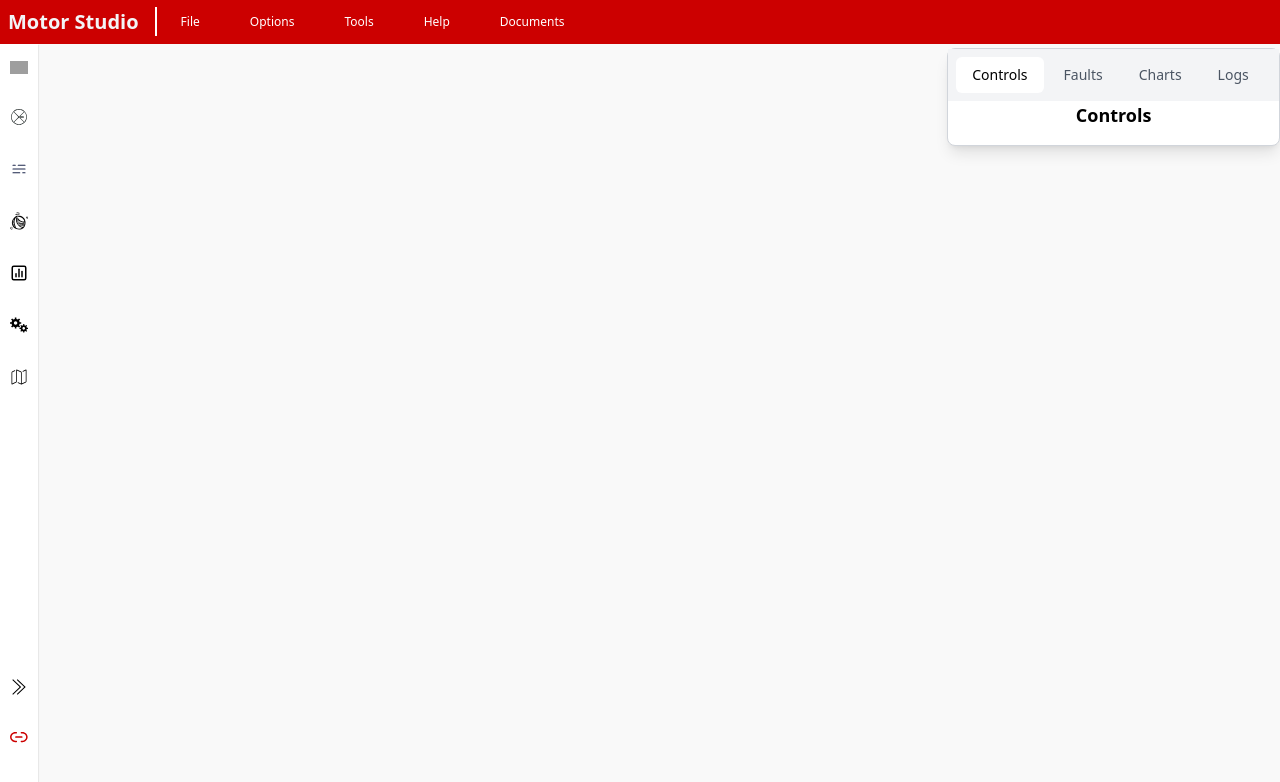
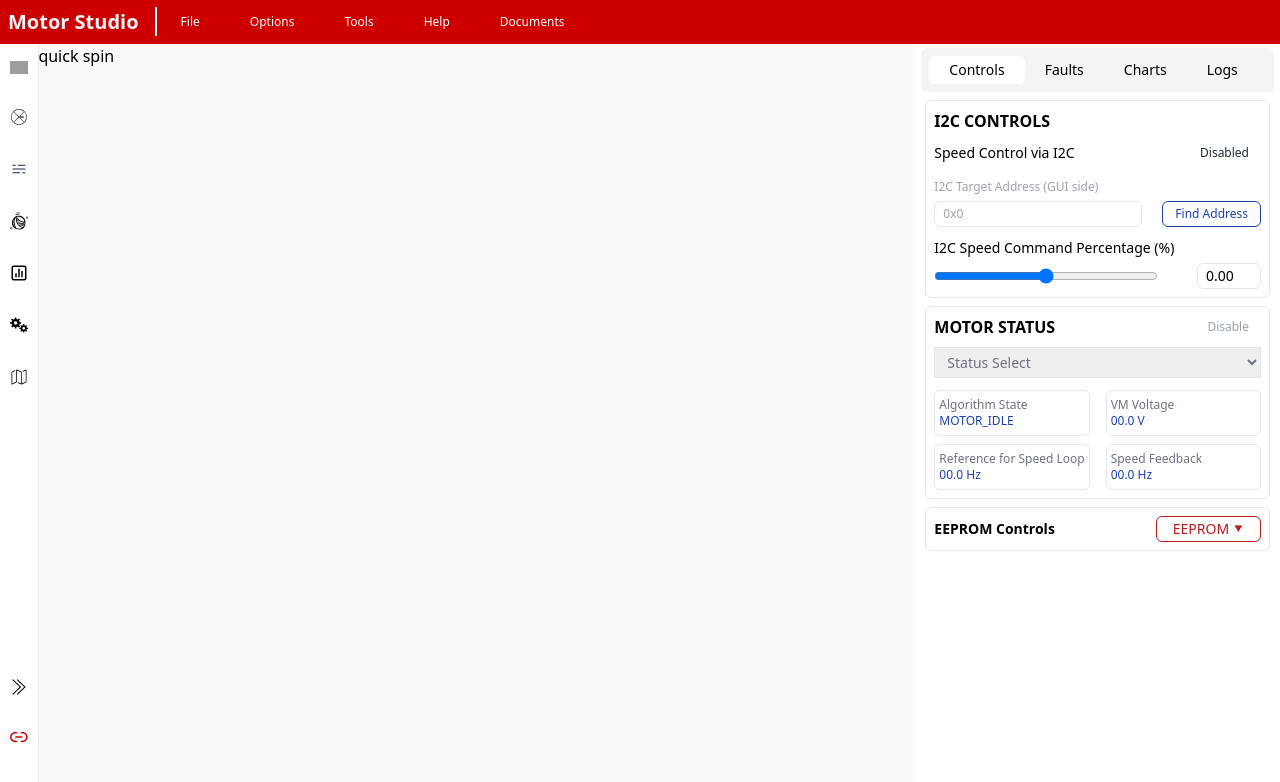
Before and after one commit to Vigneshkumar-05/project, a React (Vite) app: page /#/quickspin in a window 1280 px wide. Shown: the top 782 px of the page. Built offline with nearby package versions, Linux system fonts and the light colour scheme; grey boxes are pictures that could not be loaded.

Commit message:
Structure updated

```diff
--- a/src/ui/components/RightPanel/Controls.tsx
+++ b/src/ui/components/RightPanel/Controls.tsx
@@ -2,8 +2,83 @@ import React from "react";
 
 const Controls: React.FunctionComponent = () => {
   return (
-    <div>
-      <h2 className="text-lg font-bold mb-4 text-center">Controls</h2>
+    <div className="p-1">
+      <div className="border px-2 py-2 rounded-md border-gray-200 mt-1">
+        <h2 className="text-md font-bold mb-2">I2C CONTROLS</h2>
+        <div className="flex items-center justify-between mb-2">
+          <span className="text-sm font-medium">Speed Control via I2C</span>
+          <button className="px-3 py-1 text-xs text-gray-800  rounded-full">
+            Disabled
+          </button>
+        </div>
+        <div className="mb-2">
+          <label className="text-xs text-gray-400">
+            I2C Target Address (GUI side)
+          </label>
+          <div className="flex items-center mt-1 justify-between">
+            <input
+              type="text"
+              value="0x0"
+              className="border px-2 py-1 rounded-md text-xs text-gray-400 w-52"
+              readOnly
+            />
+            <button className="px-3 py-1 text-xs font-medium rounded-md border border-blue-800 text-blue-800">
+              Find Address
+            </button>
+          </div>
+        </div>
+        <div>
+          <label className="text-sm font-medium ">
+            I2C Speed Command Percentage (%)
+          </label>
+          <div className="flex justify-between">
+            <input type="range" min="0" max="100" className=" mt-1 w-56" />
+            <input
+              type="number"
+              value="0.00"
+              className="border px-2 py-0.5 rounded-md w-16 text-sm mt-1"
+              readOnly
+            />
+          </div>
+        </div>
+      </div>
+
+      <div className="border px-2 py-2 rounded-md mt-2">
+        <div className="flex items-center justify-between mb-2">
+          <h2 className="text-md font-bold">MOTOR STATUS</h2>
+          <button className="px-3 py-1 text-xs font-small text-gray-400 rounded-full">
+            Disable
+          </button>
+        </div>
+        <select className="border border-gray-200 px-2 py-1 text-sm text-gray-500 w-full">
+          <option>Status Select</option>
+        </select>
+        <div className="grid grid-cols-2 gap-x-4 gap-y-2 mt-3 text-xs w-fit ">
+          <div className=" px-1 py-1.5 border rounded-md">
+            <span className="text-gray-500">Algorithm State</span>
+            <p className="font-medium text-blue-800">MOTOR_IDLE</p>
+          </div>
+          <div className=" px-1 py-1.5 border rounded-md">
+            <span className="text-gray-500">VM Voltage</span>
+            <p className=" font-medium text-blue-800">00.0 V</p>
+          </div>
+          <div className=" px-1 py-1.5 border rounded-md">
+            <span className="text-gray-500">Reference for Speed Loop</span>
+            <p className="font-medium text-blue-800">00.0 Hz</p>
+          </div>
+          <div className=" px-1 py-1.5 border rounded-md">
+            <span className="text-gray-500">Speed Feedback</span>
+            <p className="font-medium text-blue-800">00.0 Hz</p>
+          </div>
+        </div>
+      </div>
+
+      <div className="mt-2 border border-gray-200 px-2 py-2 rounded-md flex justify-between items-center">
+        <span className="text-sm font-semibold">EEPROM Controls</span>
+        <button className="border text-sm font-normal px-4 py-0.5 text-red-700 border-red-700 hover:bg-red-700 hover:text-white rounded-md">
+          EEPROM ⯆
+        </button>
+      </div>
     </div>
   );
 };
--- a/src/ui/components/RightPanel/Faults.tsx
+++ b/src/ui/components/RightPanel/Faults.tsx
@@ -2,8 +2,29 @@ import React from "react";
 
 const Faults: React.FunctionComponent = () => {
   return (
-    <div>
-      <h2 className="text-lg font-bold mb-4 text-center">Faults</h2>
+    <div className="p-1">
+      <div className="flex justify-between">
+        <div className="text-xs text-blue-700 left-0 w-52">
+          Auto Read Fault Status
+        </div>
+        <div className="text-xs">Show Faults List</div>
+      </div>
+      <div className="mt-2 flex gap-2">
+        <button className="border text-xs font-normal px-2 py-0.5 text-red-700 border-red-700 hover:bg-red-700 hover:text-white rounded-md">
+          Red Faults
+        </button>
+        <button className="border text-xs font-normal px-2 py-0.5 text-red-700 border-red-700 hover:bg-red-700 hover:text-white rounded-md">
+          Clear Faults
+        </button>
+        <button className="border text-xs font-normal px-2 py-0.5 text-red-700 border-red-700 hover:bg-red-700 hover:text-white rounded-md">
+          Configure
+        </button>
+      </div>
+      <div className="h-96 content-center">
+        <p className="text-sm text-center font-semibold items-center">
+          No Faults Detected
+        </p>
+      </div>
     </div>
   );
 };
--- a/src/ui/components/RightPanel/Logs.tsx
+++ b/src/ui/components/RightPanel/Logs.tsx
@@ -1,9 +1,18 @@
 import React from "react";
+import { FiSave, FiSlash } from "react-icons/fi";
+import { BsFilter } from "react-icons/bs";
 
 const Logs: React.FunctionComponent = () => {
   return (
     <div>
-      <h2 className="text-lg font-bold mb-4 text-center">Logs</h2>
+      <div className="text-gray-500 flex space-x-3 justify-end mt-2 mb-2">
+        <BsFilter className="h-6 w-7" />
+        <FiSave className="h-5 w-5" />
+        <FiSlash className="h-5 w-5" />
+      </div>
+      <div className="text-xs text-gray-500 pl-1">
+        <p>No Logs Available</p>
+      </div>
     </div>
   );
 };
--- a/src/ui/components/RightPanel/RightPanel.tsx
+++ b/src/ui/components/RightPanel/RightPanel.tsx
@@ -23,15 +23,16 @@ const RightPanel: React.FunctionComponent = () => {
   };
 
   return (
-    <div className="top-3 flex flex-col bg-white border border-gray-300 rounded-lg shadow-lg">
-      <nav className="flex space-x-1 border-spacing-10 bg-gray-100 p-2">
+    <div className="top-3 flex flex-col bg-white px-1.5 py-1 h-full">
+      <div className="bg-gray-100 rounded-md flex p-1">
+        <nav className="flex p-1 justify-evenly">
           {["Controls", "Faults", "Charts", "Logs"].map((tab) => (
             <button
               key={tab}
-            className={`px-4 py-2 rounded-md text-sm font-medium ${
+              className={`px-5 py-1 rounded-md text-sm font-medium ${
                 activeTab === tab
                   ? "bg-white text-black"
-                : "text-gray-600 hover:bg-gray-100 hover:text-black"
+                  : "text-black bg-gray-100"
               }`}
               onClick={() => setActiveTab(tab)}
             >
@@ -39,7 +40,8 @@ const RightPanel: React.FunctionComponent = () => {
             </button>
           ))}
         </nav>
-      <div>{renderContent()}</div>
+      </div>
+      {renderContent()}
     </div>
   );
 };
--- a/src/ui/pages/QuickSpin.tsx
+++ b/src/ui/pages/QuickSpin.tsx
@@ -2,8 +2,14 @@ import RightPanel from "../components/RightPanel/RightPanel";
 
 const QuickSpin: React.FunctionComponent = () => {
   return (
-    <div className="absolute top-12 right-0 w-[26%]">
-      <RightPanel />
+    <div className="flex justify-between">
+      <div>
+        <p>quick spin</p>
+      </div>
+
+      <div>
+        <RightPanel />
+      </div>
     </div>
   );
 };
```
Lines whose indentation alone changed are shown as unchanged.
